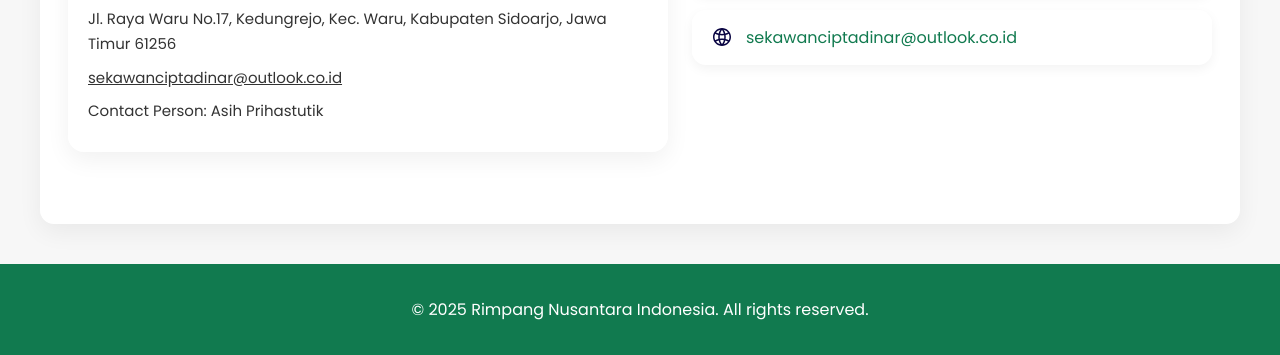
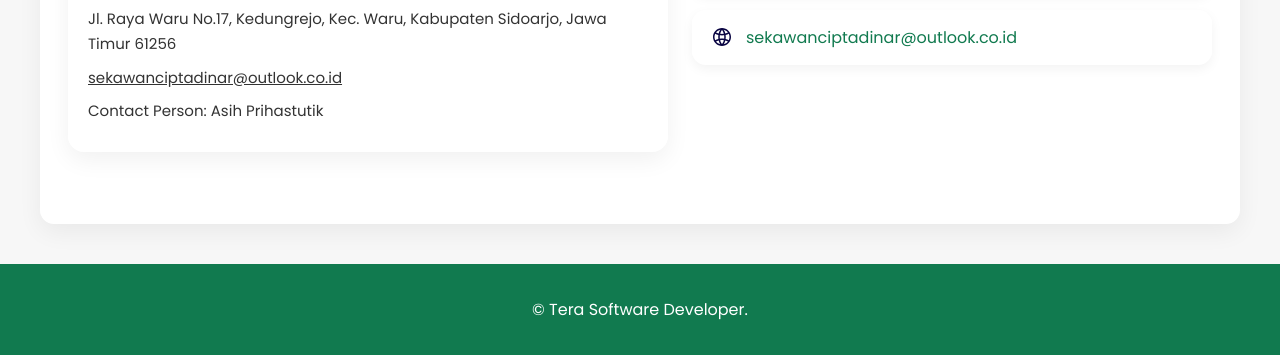
Before and after one commit to MuchammadFachriSyakur/prototype-hasil-bumi, a plain HTML site: page index.html in a window 1280 px wide. Shown: the part 5211-5566 px from the top of the page. Drawn offline with nearby package versions, Linux system fonts and the light colour scheme.

Commit message:
Update index.html

```diff
--- a/index.html
+++ b/index.html
@@ -166,7 +166,7 @@
     </section>
 
     <footer>
-      &copy; 2025 Rimpang Nusantara Indonesia. All rights reserved.
+      &copy; Tera Software Developer.
     </footer>
 
     <div class="toast" id="toast"></div>
```
